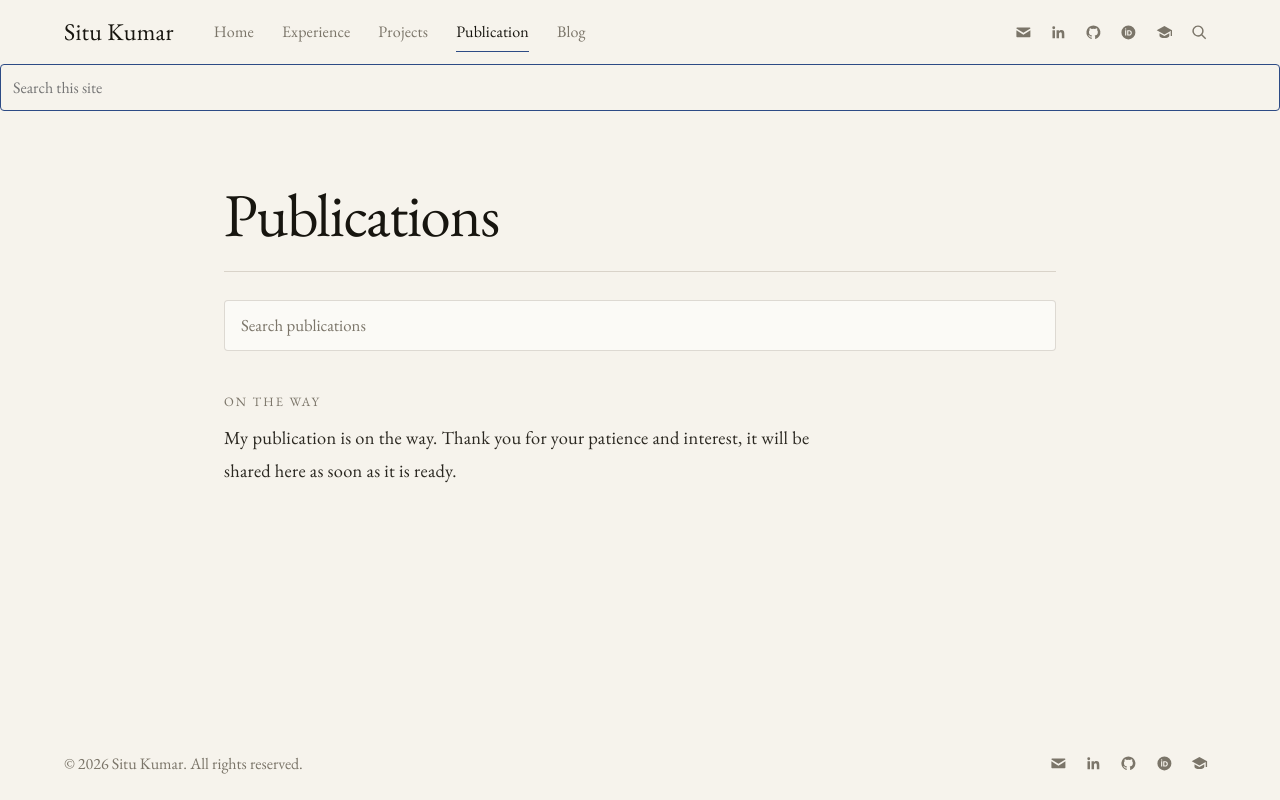
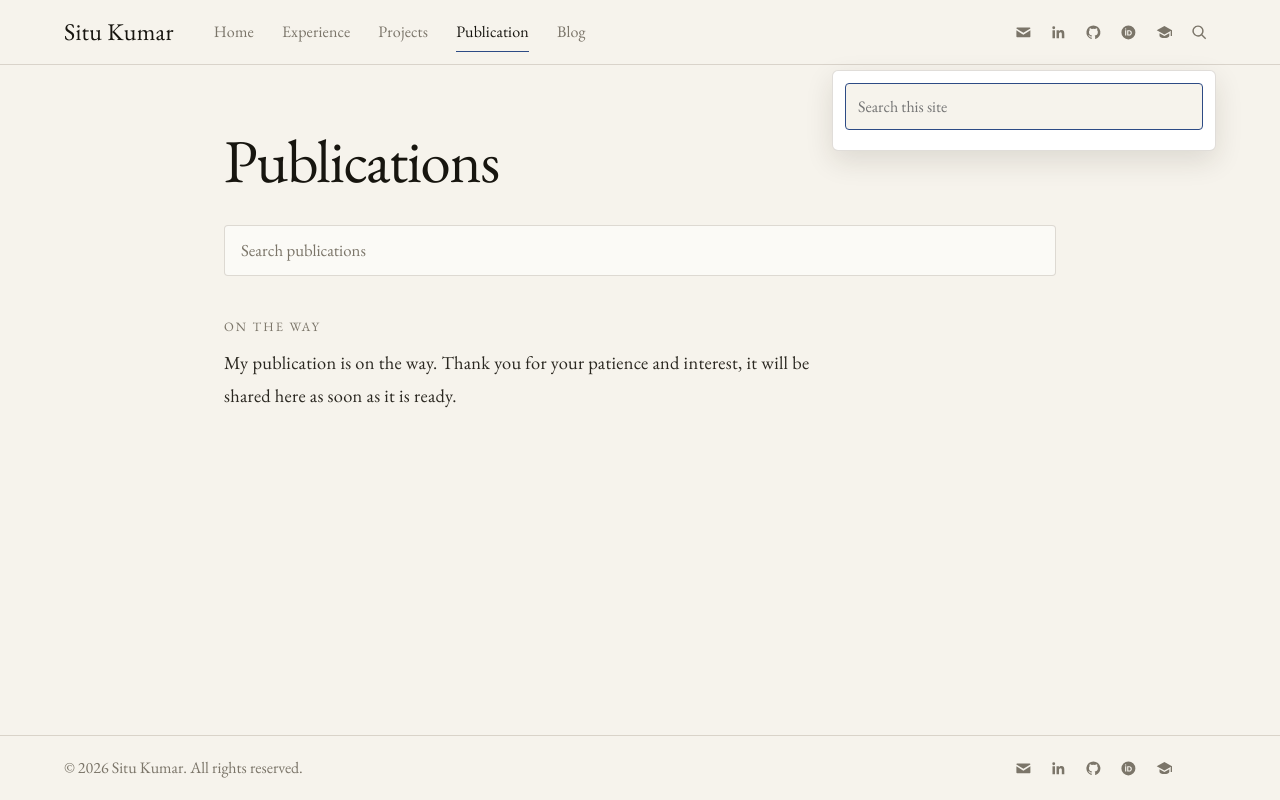
Before and after one commit to situ0214/Portfolio, a plain HTML site: page publication.html in a window 1280 px wide. Both pictures are taken after a click on the button "Search". Drawn offline with nearby package versions, Linux system fonts and the light colour scheme.

Commit message:
publication page

```diff
--- a/publication.html
+++ b/publication.html
@@ -22,6 +22,7 @@
   --body: Perpetua, "EB Garamond", "Palatino Linotype", "Book Antiqua", Georgia, serif;
   --badge-font: "Segoe UI", system-ui, -apple-system, sans-serif;
   --wrap: 72rem;
+  --edge: clamp(1rem, 2.6vw, 1.9rem);
   --gutter: clamp(1.25rem, 4vw, 2.5rem);
   --ease: .2s ease;
 }
@@ -50,6 +51,15 @@ a { color: inherit; }
 
 a:focus-visible, button:focus-visible, input:focus-visible { outline: 2px solid var(--accent); outline-offset: 3px; }
 
+.navbar {
+  position: sticky;
+  top: 0;
+  z-index: 10;
+  background: rgba(246, 243, 236, .95);
+  -webkit-backdrop-filter: blur(8px);
+          backdrop-filter: blur(8px);
+  border-bottom: 1px solid var(--line);
+}
 .nav-inner {
   width: min(100% - 2 * var(--gutter), var(--wrap));
   min-height: 4rem;
@@ -70,7 +80,7 @@ a:focus-visible, button:focus-visible, input:focus-visible { outline: 2px solid
   white-space: nowrap;
 }
 
-.nav-links { display: flex; flex: 1; gap: 1.75rem; }
+.nav-links { display: flex; gap: 1.75rem; }
 
 .nav-links a {
   position: relative;
@@ -93,9 +103,7 @@ a:focus-visible, button:focus-visible, input:focus-visible { outline: 2px solid
   transform-origin: left;
   transition: transform var(--ease);
 }
-
 .nav-links a:hover, .nav-links a:focus-visible, .nav-links a[aria-current="page"] { color: var(--ink); outline: none; }
-
 .nav-links a:hover::after, .nav-links a:focus-visible::after, .nav-links a[aria-current="page"]::after { transform: scaleX(1); }
 
 .header-icons { display: flex; align-items: center; gap: .1rem; margin-left: auto; }
@@ -137,6 +145,17 @@ a:focus-visible, button:focus-visible, input:focus-visible { outline: 2px solid
 
 .nav-toggle:focus-visible + .burger { outline: 2px solid var(--accent); outline-offset: 2px; }
 
+.search-panel {
+  position: absolute;
+  top: calc(100% + .4rem);
+  right: max(var(--gutter), calc((100% - var(--wrap)) / 2));
+  width: min(24rem, calc(100% - 2rem));
+  padding: .75rem;
+  background: #fff;
+  border: 1px solid var(--line);
+  border-radius: 6px;
+  box-shadow: 0 10px 28px rgba(40, 32, 15, .12);
+}
 .search-panel[hidden] { display: none; }
 
 .search-panel input {
@@ -164,10 +183,12 @@ a:focus-visible, button:focus-visible, input:focus-visible { outline: 2px solid
 
 .search-empty { padding: .5rem .6rem; font-size: 1rem; color: var(--muted); }
 
+footer { border-top: 1px solid var(--line); }
 .footer-inner {
   width: min(100% - 2 * var(--gutter), var(--wrap));
+  min-height: 4rem;
   margin: 0 auto;
-  padding: 1.25rem 0;
+  padding: .5rem 0;
   display: flex;
   flex-wrap: wrap;
   align-items: center;
@@ -181,11 +202,12 @@ a:focus-visible, button:focus-visible, input:focus-visible { outline: 2px solid
 footer p { margin: 0; }
 
 .footer-icons { display: flex; align-items: center; gap: .1rem; }
+@media (min-width: 901px) { .footer-icons { margin-right: 2.2rem; } }
 
 [hidden] { display: none !important; }
 main { flex: 1 0 auto; width: min(100% - 2 * var(--gutter), 52rem); margin: 0 auto; padding: clamp(2.5rem, 6vw, 4rem) 0 clamp(3.5rem, 7vw, 5rem); }
 
-.page-head { margin-bottom: 1.75rem; padding-bottom: 1.5rem; border-bottom: 1px solid var(--line); }
+.page-head { margin-bottom: 2rem; }
 .page-head h1 {
   margin: 0;
   font-family: var(--name-font);
```
